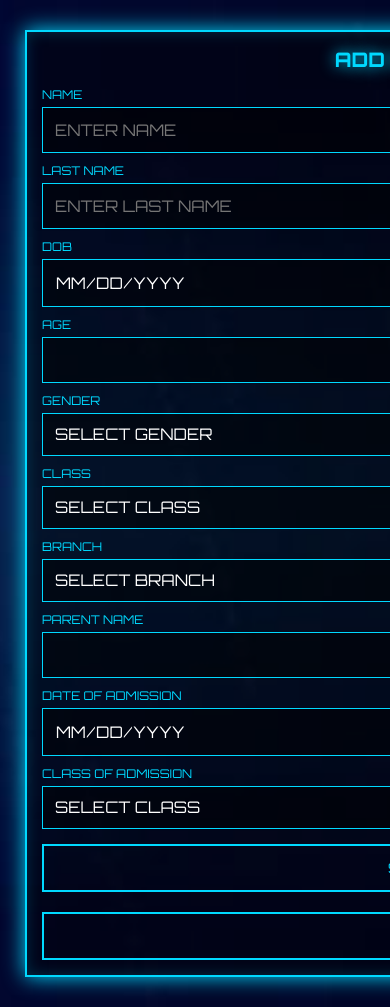
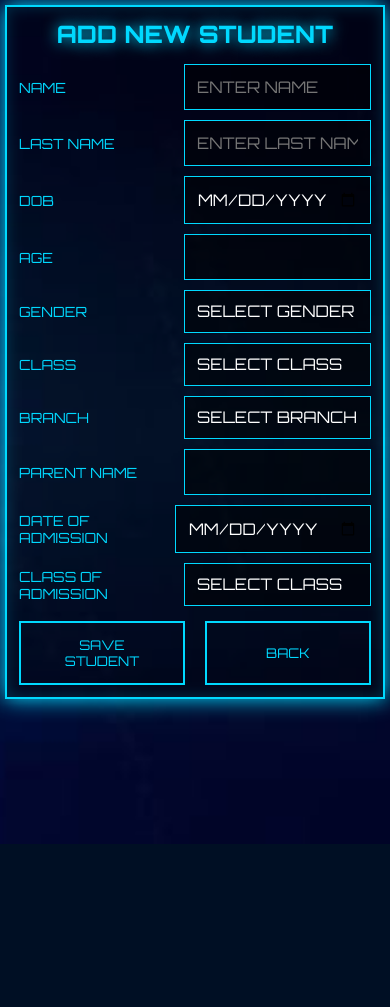
Before and after one commit to prabhu003007/sunday-school-management-system, a Flask app: page /add_student in a window 390 px wide; the page is wider, and only the part inside the window is pictured. After the commit the page ends 844 px from the top of that part, so only its background shows below. Run offline with Flask 3, Linux system fonts and the light colour scheme; data that the repository does not hold is empty.

Commit message:
Updated form

```diff
--- a/templates/add_student.html
+++ b/templates/add_student.html
@@ -11,16 +11,19 @@
 
 body{
     width:100%;
-  min-width:900px;
-min-height:100vh;
-    padding:20px 0;
+    min-height:100vh;
+
     background:url("{{ url_for('static', filename='images/general.jpg') }}");
     background-size:cover;
     background-position:center;
     background-repeat:no-repeat;
+    background-attachment:fixed;
+
     display:flex;
     justify-content:center;
     align-items:flex-start;
+
+    padding:10px;
 }
 input{
     width:100%;
@@ -58,13 +61,12 @@ input:focus{
     0 0 15px #00d9ff;
 }
 .panel{
-    position:relative;
-    z-index:10;
-
-    width:95vw;
+    width:100%;
     max-width:850px;
 
-    padding:25px;
+    padding:15px;
+
+    margin:0;
 
     background:rgba(0,0,0,.45);
 
@@ -74,7 +76,12 @@ input:focus{
     0 0 20px #00d9ff,
     inset 0 0 15px rgba(0,217,255,.2);
 }
-
+html,
+body{
+    margin:0;
+    padding:0;
+    overflow-x:hidden;
+}
 .form-group{
 
     display:flex;
@@ -169,36 +176,14 @@ select option{
 
 @media(max-width:768px){
 
-    .panel{
-        width:98%;
-        padding:15px;
-        margin:10px;
+    body{
+        padding:5px;
     }
 
-    .title{
-        font-size:20px;
-    }
-
-    .form-group{
-        flex-direction:column;
-        align-items:flex-start;
-        gap:5px;
-    }
-
-    .form-group label{
+    .panel{
         width:100%;
-        font-size:12px;
-    }
-
-    .form-group input,
-    .form-group select{
-        width:100%;
-        font-size:16px;
-    }
-
-    .btn-area,
-    .button-area{
-        flex-direction:column;
+        max-width:none;
+        padding:12px;
     }
 
     .btn{
```
